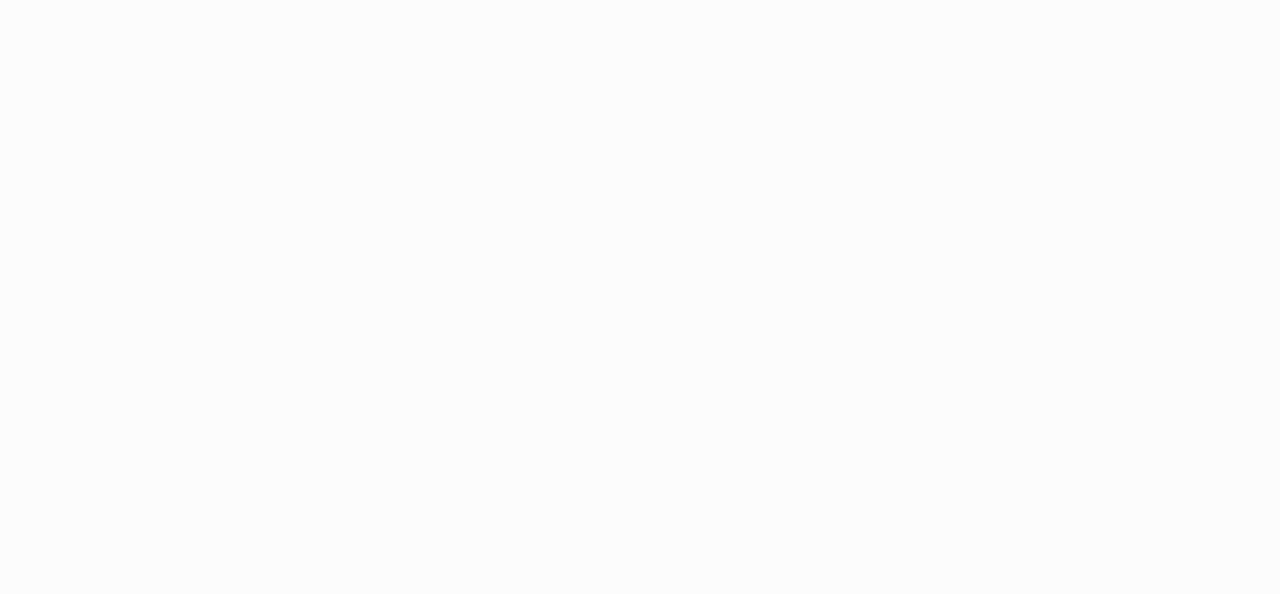
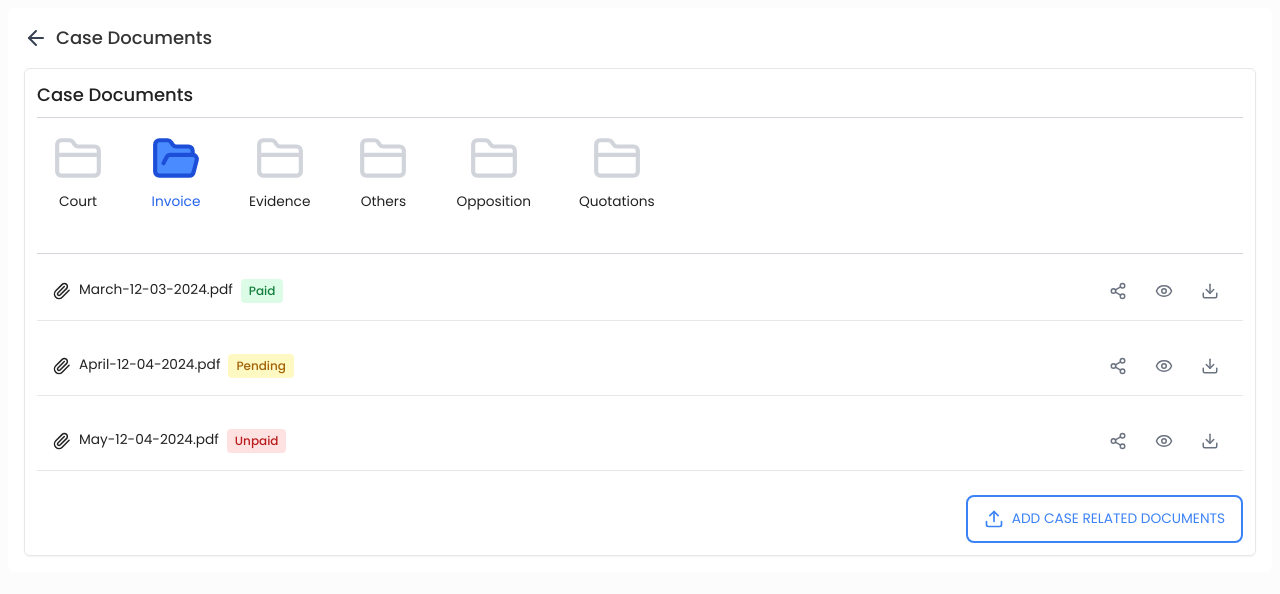
Before and after one commit to LejitAI/Lejit-Web, a React (Create React App) app: page /casedocuments in a window 1280 px wide. Before the commit this address had no page. Shown: the top 594 px of the page. Built offline with nearby package versions, Linux system fonts and the light colour scheme.

Commit message:
feat: case documents ui

```diff
--- a/src/App.js
+++ b/src/App.js
@@ -41,7 +41,7 @@
 import TeamMemberDetails from "./pages/citizen/lawyers/TeamMemberDetails";
 import BookAppointment from "./pages/citizen/lawyers/BookAppointment";
 import LegalDocumentTemplates from "./pages/AI/components/Chat/docgen/overalllegaldoctemplates";
-
+import CaseDocuments from "./pages/corporate/(dashboard)/CaseDocuments/CaseDocuments";
 import ClientDashboard from "./pages/citizen/citizendashboard/DashboardLayout";
 
 function App() {
@@ -98,6 +98,7 @@
             {/* Dynamic Route for Law Firm Details */}
             <Route path="/law-firm/:id" element={<ProfileInside />} />
             <Route path="/book-appointment" element={<BookAppointment />} />
+            <Route path="/casedocuments" element={<CaseDocuments />} />
             <Route
               path="/legaldoctemplates"
               element={<LegalDocumentTemplates />}
--- /dev/null
+++ b/src/pages/corporate/(dashboard)/CaseDocuments/CaseDocuments.jsx
@@ -0,0 +1,166 @@
+import React, { useState } from "react";
+import {
+  ArrowLeft,
+  FolderOpen,
+  FolderClosed,
+  Share2,
+  Eye,
+  Download,
+  Upload,
+  Plus,
+  Paperclip,
+} from "lucide-react";
+
+const CaseDocuments = ({
+  onBackClick,
+  onAddDocument,
+  onShare,
+  onView,
+  onDownload,
+  className = "",
+}) => {
+  const [selectedFolder, setSelectedFolder] = useState("Invoice");
+
+  const folders = [
+    "Court",
+    "Invoice",
+    "Evidence",
+    "Others",
+    "Opposition",
+    "Quotations",
+  ];
+  const documents = [
+    {
+      name: "March-12-03-2024.pdf",
+      status: "paid",
+      folder: "Invoice",
+    },
+    {
+      name: "April-12-04-2024.pdf",
+      status: "pending",
+      folder: "Invoice",
+    },
+    {
+      name: "May-12-04-2024.pdf",
+      status: "unpaid",
+      folder: "Invoice",
+    },
+  ];
+
+  const statusClasses = {
+    paid: "bg-green-100 text-green-700",
+    pending: "bg-yellow-100 text-yellow-700",
+    unpaid: "bg-red-100 text-red-700",
+  };
+
+  const filteredDocuments = documents.filter(
+    (doc) => doc.folder === selectedFolder
+  );
+
+  return (
+    <div
+      className={`p-4 rounded-md bg-white max-h-full h-full m-2 ${className}`}
+    >
+      {/* Header */}
+      <div className="flex items-center mb-4">
+        <button onClick={onBackClick} className="mr-2">
+          <ArrowLeft className="w-6 h-6 text-gray-700" />
+        </button>
+        <h2 className="text-lg">Case Documents</h2>
+      </div>
+      <div className="p-3 rounded-md shadow-sm border">
+        <h className="text-lg font-medium">Case Documents</h>
+        <hr className="my-2 border-gray-300" />
+        {/* Folder Navigation */}
+        <div className="flex gap-4 mb-6 overflow-x-auto pb-2 ">
+          {folders.map((folder) => (
+            <button
+              key={folder}
+              onClick={() => setSelectedFolder(folder)}
+              className={`flex flex-col items-center gap-2 px-4 py-2 rounded-lg  transition-colors
+              ${
+                folder === selectedFolder
+                  ? " text-blue-600"
+                  : " hover:bg-gray-100"
+              }`}
+            >
+              {folder === selectedFolder ? (
+                <FolderOpen
+                  size={50}
+                  className="text-blue-700"
+                  fill="#4A8CFF"
+                />
+              ) : (
+                <FolderClosed size={50} className="text-gray-300" />
+              )}
+              {folder}
+            </button>
+          ))}
+        </div>
+        <hr className="my-2 border-gray-300" />
+        {/* Document List */}
+        <div className="space-y-4">
+          {filteredDocuments.length > 0 ? (
+            filteredDocuments.map((doc, idx) => (
+              <div
+                key={idx}
+                className="flex items-center justify-between gap-4 px-4 py-3 border-b border-gray-200"
+              >
+                {/* Document Name */}
+                <div className="flex items-center gap-2">
+                  <Paperclip size={18} />
+                  <a href="#" className="">
+                    {doc.name}
+                  </a>
+                  <span
+                    className={`px-2 py-1 text-xs font-medium rounded capitalize ${
+                      statusClasses[doc.status]
+                    }`}
+                  >
+                    {doc.status}
+                  </span>
+                </div>
+                {/* Actions */}
+                <div className="flex items-center gap-3">
+                  <button
+                    onClick={() => onShare?.(doc)}
+                    className="p-2 text-gray-500 hover:text-gray-700"
+                  >
+                    <Share2 size={18} />
+                  </button>
+                  <button
+                    onClick={() => onView?.(doc)}
+                    className="p-2 text-gray-500 hover:text-gray-700"
+                  >
+                    <Eye size={18} />
+                  </button>
+                  <button
+                    onClick={() => onDownload?.(doc)}
+                    className="p-2 text-gray-500 hover:text-gray-700"
+                  >
+                    <Download size={18} />
+                  </button>
+                </div>
+              </div>
+            ))
+          ) : (
+            <p className="text-gray-500 text-center">No documents available</p>
+          )}
+        </div>
+
+        {/* Add Button */}
+        <div className="mt-6">
+          <button
+            onClick={onAddDocument}
+            className="w-fit ml-auto flex items-center justify-center gap-2 px-4 py-3 text-blue-500 border-2 border-blue-500 rounded-lg hover:bg-blue-50 transition-colors"
+          >
+            <Upload size={20} />
+            ADD CASE RELATED DOCUMENTS
+          </button>
+        </div>
+      </div>
+    </div>
+  );
+};
+
+export default CaseDocuments;
```
